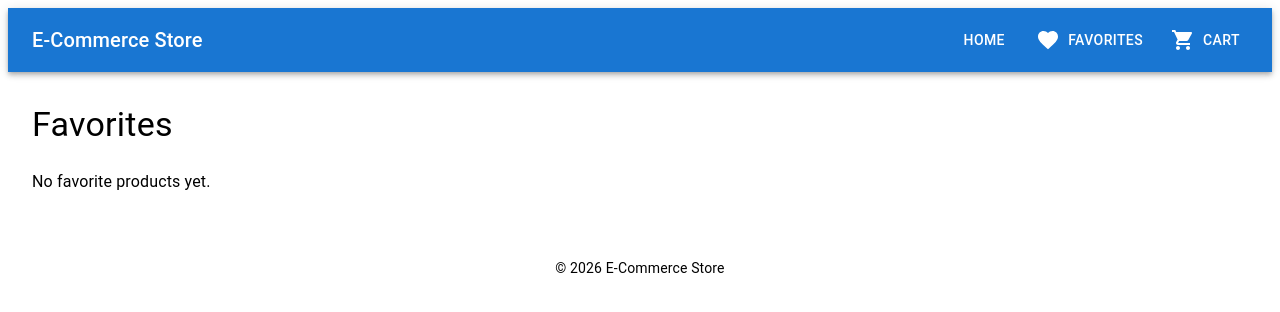
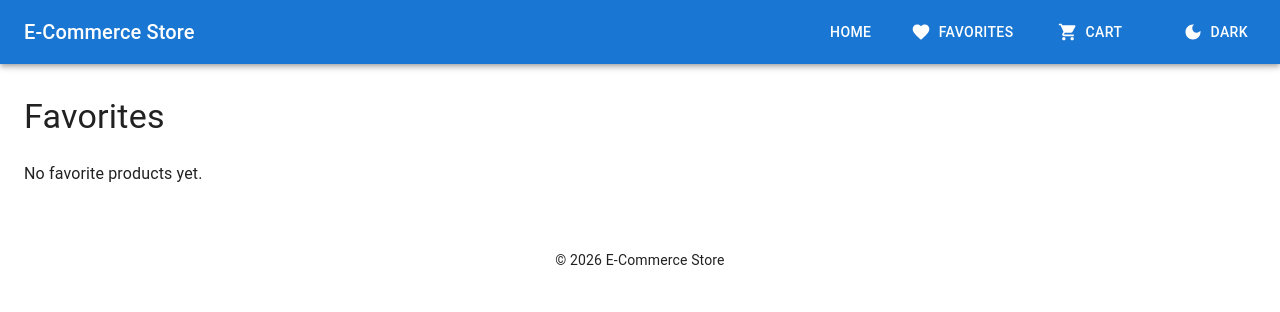
Before and after one commit to kerimovmeybi-bit/ecommerce-store, a React (Vite) app in the folder ecommerce-store/: page /favorites in a window 1280 px wide. Shown: the top 312 px of the page. Built offline with nearby package versions, Linux system fonts and the light colour scheme.

Commit message:
feat: add dark mode, product details and 404 page

```diff
--- a/ecommerce-store/src/components/Navbar/Navbar.tsx
+++ b/ecommerce-store/src/components/Navbar/Navbar.tsx
@@ -9,22 +9,30 @@ import {
 
 import FavoriteIcon from "@mui/icons-material/Favorite";
 import ShoppingCartIcon from "@mui/icons-material/ShoppingCart";
+import DarkModeIcon from "@mui/icons-material/DarkMode";
+import LightModeIcon from "@mui/icons-material/LightMode";
 
 import { Link } from "react-router-dom";
 import { useSelector } from "react-redux";
 
+import { useThemeContext } from "../../context/ThemeContext";
+
 import type { RootState } from "../../app/store";
 
 function Navbar() {
+  const { mode, toggleTheme } =
+    useThemeContext();
+
   const favoritesCount = useSelector(
-    (state: RootState) => state.favorites.items.length
+    (state: RootState) =>
+      state.favorites.items.length
   );
-
 
   const cartCount = useSelector(
     (state: RootState) =>
       state.cart.items.reduce(
-        (total, item) => total + item.quantity,
+        (total, item) =>
+          total + item.quantity,
         0
       )
   );
@@ -39,7 +47,13 @@ function Navbar() {
           E-Commerce Store
         </Typography>
 
-        <Box sx={{ display: "flex", gap: 2 }}>
+        <Box
+          sx={{
+            display: "flex",
+            gap: 3,
+            alignItems: "center",
+          }}
+        >
         <Button
           color="inherit"
           component={Link}
@@ -52,32 +66,49 @@ function Navbar() {
           color="inherit"
           component={Link}
           to="/favorites"
-            startIcon={
+          startIcon={<FavoriteIcon />}
+        >
+          FAVORITES
+
           <Badge
             badgeContent={favoritesCount}
             color="error"
-              >
-                <FavoriteIcon />
-              </Badge>
-            }
-          >
-            FAVORITES
+            sx={{ ml: 1 }}
+          />
         </Button>
 
         <Button
           color="inherit"
           component={Link}
           to="/cart"
-            startIcon={
+          startIcon={<ShoppingCartIcon />}
+        >
+          CART
+
           <Badge
             badgeContent={cartCount}
             color="primary"
-              >
-                <ShoppingCartIcon />
-              </Badge>
+            sx={{ ml: 1 }}
+          />
+        </Button>
+
+        <Button
+          color="inherit"
+          onClick={toggleTheme}
+          sx={{
+            ml: 2,
+          }}
+          startIcon={
+            mode === "light" ? (
+              <DarkModeIcon />
+            ) : (
+              <LightModeIcon />
+            )
           }
         >
-            CART
+          {mode === "light"
+            ? "Dark"
+            : "Light"}
         </Button>
       </Box>
       </Toolbar>
--- a/ecommerce-store/src/components/ProductCard/ProductCard.tsx
+++ b/ecommerce-store/src/components/ProductCard/ProductCard.tsx
@@ -39,7 +39,7 @@ function ProductCard({ product }: ProductCardProps) {
     <Card
       onClick={() => navigate(`/product/${product.id}`)}
       sx={{
-        position: "relаtive",
+        position: "relative",
         height: "100%",
         display: "flex",
         flexDirection: "column",
--- /dev/null
+++ b/ecommerce-store/src/context/ThemeContext.tsx
@@ -0,0 +1,84 @@
+import {
+  createContext,
+  useContext,
+  useMemo,
+  useState,
+  type ReactNode,
+} from "react";
+
+import { ThemeProvider } from "@mui/material/styles";
+import CssBaseline from "@mui/material/CssBaseline";
+
+import { getTheme } from "../theme/theme";
+
+interface ThemeContextType {
+  toggleTheme: () => void;
+  mode: "light" | "dark";
+}
+
+const ThemeContext = createContext<
+  ThemeContextType | undefined
+>(undefined);
+
+interface ThemeProviderCustomProps {
+  children: ReactNode;
+}
+
+export function ThemeProviderCustom({
+  children,
+}: ThemeProviderCustomProps) {
+  const [mode, setMode] = useState<
+    "light" | "dark"
+  >(
+    () =>
+      (localStorage.getItem("theme") as
+        | "light"
+        | "dark") || "light"
+  );
+
+  const toggleTheme = () => {
+    const newMode =
+      mode === "light"
+        ? "dark"
+        : "light";
+
+    setMode(newMode);
+
+    localStorage.setItem(
+      "theme",
+      newMode
+    );
+  };
+
+  const theme = useMemo(
+    () => getTheme(mode),
+    [mode]
+  );
+
+  return (
+    <ThemeContext.Provider
+      value={{
+        mode,
+        toggleTheme,
+      }}
+    >
+      <ThemeProvider theme={theme}>
+        <CssBaseline />
+        {children}
+      </ThemeProvider>
+    </ThemeContext.Provider>
+  );
+}
+
+export function useThemeContext() {
+  const context =
+    useContext(ThemeContext);
+
+  if (!context) {
+    throw new Error(
+      "useThemeContext must be used inside ThemeProviderCustom"
+    );
+  }
+
+  return context;
+}
--- a/ecommerce-store/src/main.tsx
+++ b/ecommerce-store/src/main.tsx
@@ -1,16 +1,22 @@
-import { StrictMode } from 'react'
-import { createRoot } from 'react-dom/client'
-import { BrowserRouter } from 'react-router-dom'
-import App from './App.tsx'
+import { StrictMode } from "react";
+import { createRoot } from "react-dom/client";
+import { BrowserRouter } from "react-router-dom";
+
 import { Provider } from "react-redux";
+
+import App from "./App";
 import { store } from "./app/store";
 
-createRoot(document.getElementById('root')!).render(
-    <StrictMode>
-      <Provider store={store}>
+import { ThemeProviderCustom } from "./context/ThemeContext";
+
+createRoot(document.getElementById("root")!).render(
+  <StrictMode>
+    <Provider store={store}>
+      <ThemeProviderCustom>
         <BrowserRouter>
           <App />
         </BrowserRouter>
-      </Provider>
-    </StrictMode>,
+      </ThemeProviderCustom>
+    </Provider>
+  </StrictMode>
 );
--- /dev/null
+++ b/ecommerce-store/src/theme/theme.ts
@@ -0,0 +1,8 @@
+import { createTheme } from "@mui/material/styles";
+
+export const getTheme = (mode: "light" | "dark") =>
+  createTheme({
+    palette: {
+      mode,
+    },
+  });
```
Lines whose indentation alone changed are shown as unchanged.
